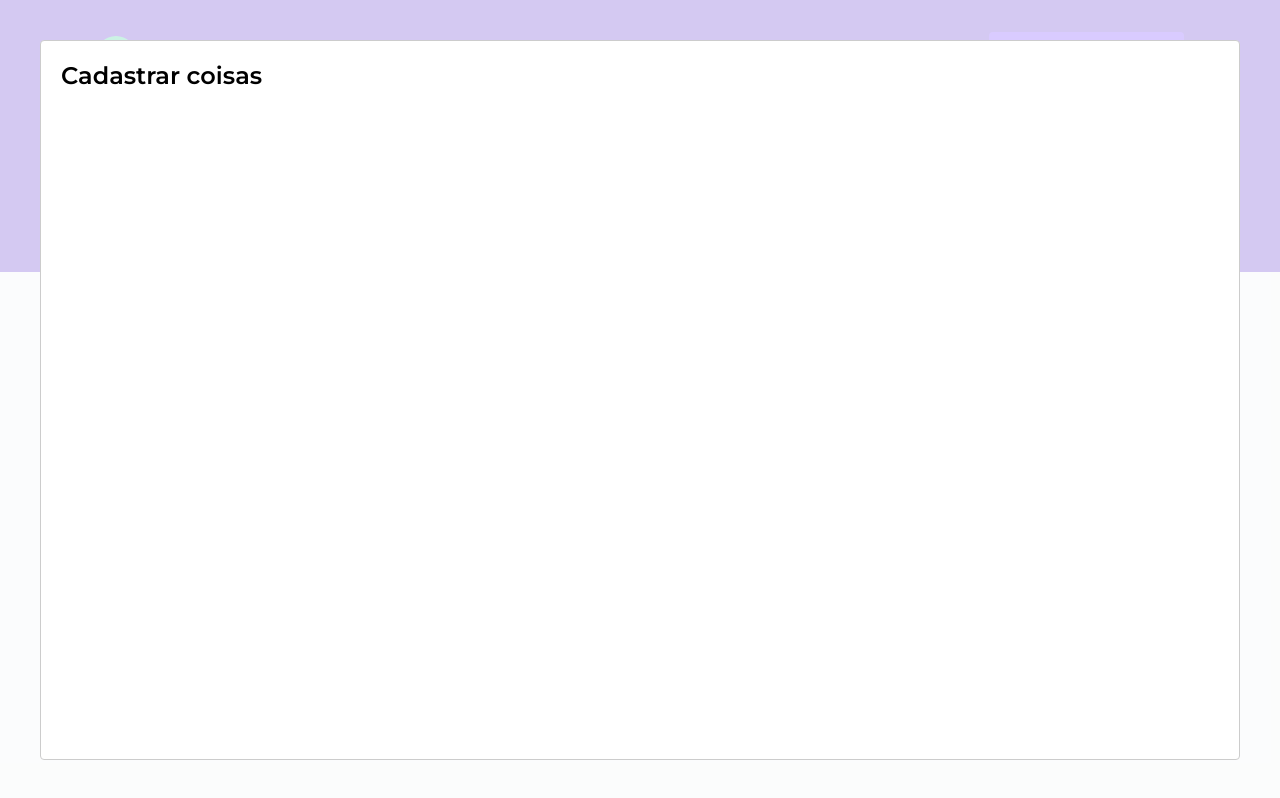
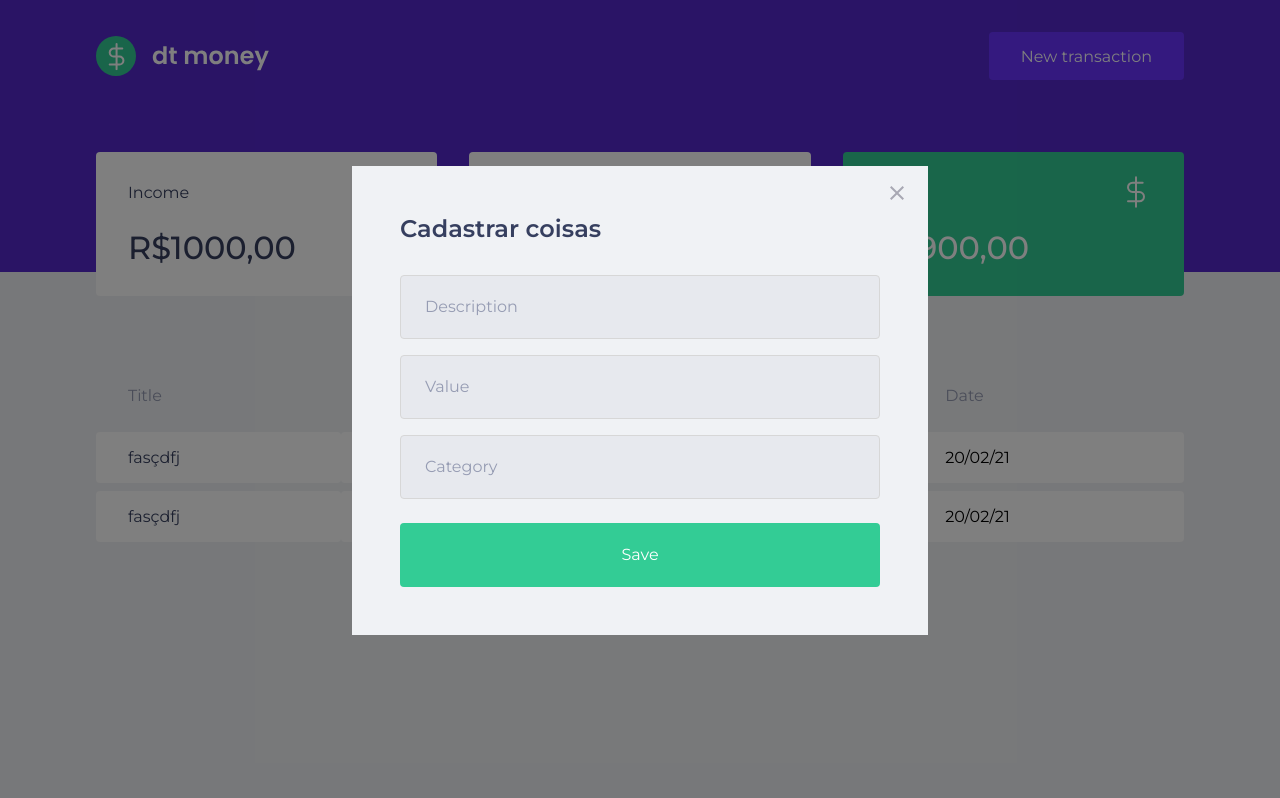
Before and after one commit to gabrielrochas/backtofundamentals, a React (Create React App) app in the folder ch02/: page / in a window 1280 px wide. Both pictures are taken after a click on the button "New transaction". Built offline with nearby package versions, Linux system fonts and the light colour scheme; no server answers; what miragejs would draw is missing.

Commit message:
feat: create modal styles

```diff
--- a/ch02/src/App.tsx
+++ b/ch02/src/App.tsx
@@ -5,18 +5,21 @@
 
 import { Header } from './components/Header';
 import { Dashboard } from './components/Dashboard';
+import { NewTransactionModal } from './components/common/NewTransactionModal';
 
 Modal.setAppElement('#root');
 
 export function App() {
   const [isNewTransactionModalOpen, setIsNewTransactionModalOpen] =
     useState(false);
+
   function handleOpenNewTransactionModalOpen() {
     setIsNewTransactionModalOpen(true);
   }
   function handleCloseNewTransactionModalOpen() {
     setIsNewTransactionModalOpen(false);
   }
+
   return (
     <>
       <GlobalStyle />
@@ -24,12 +27,11 @@
         onOpenNewTransactionNewModal={handleOpenNewTransactionModalOpen}
       />
       <Dashboard />
-      <Modal
+
+      <NewTransactionModal
         isOpen={isNewTransactionModalOpen}
         onRequestClose={handleCloseNewTransactionModalOpen}
-      >
-        <h2>Cadastrar coisas</h2>
-      </Modal>
+      />
     </>
   );
 }
--- /dev/null
+++ b/ch02/src/components/common/NewTransactionModal/index.tsx
@@ -0,0 +1,35 @@
+import Modal from 'react-modal';
+import { Container } from './styles';
+
+
+import closeImg from '../../../assets/close.svg';
+
+interface NewTransactionModalProps {
+  isOpen: boolean;
+  onRequestClose: () => void;
+}
+
+export function NewTransactionModal({
+  isOpen,
+  onRequestClose,
+}: NewTransactionModalProps) {
+  return (
+    <Modal
+      isOpen={isOpen}
+      onRequestClose={onRequestClose}
+      overlayClassName='react-modal-overlay'
+      className='react-modal-content'
+    >
+      <button type='button' onClick={onRequestClose} className="react-modal-close">
+        <img src={closeImg} alt="close button" />
+      </button>
+      <Container>
+        <h2>Cadastrar coisas</h2>
+        <input type='text' placeholder='Description' />
+        <input type='number' placeholder='Value' />
+        <input type='category' placeholder='Category' />
+        <button type='submit'>Save</button>
+      </Container>
+    </Modal>
+  );
+}
--- /dev/null
+++ b/ch02/src/components/common/NewTransactionModal/styles.ts
@@ -0,0 +1,46 @@
+import styled from "styled-components";
+export const Container = styled.form`
+  h2 {
+    color: var(--text-title);
+    font-size: 1.5rem;
+    margin-bottom: 2rem;
+  }
+
+  input {
+    width: 100%;
+    padding: 0 1.5rem;
+    height: 4rem;
+    border-radius: 0.25rem;
+    border: 1px solid #d7d7d7;
+    background: #e7e9ee;
+
+    font-weight: 400;
+    font-size: 1rem;
+
+    &::placeholder {
+      color: var(--text-body);
+    }
+
+    & + input {
+      margin-top: 1rem;
+    }
+
+  }
+  button[type="submit"] {
+    width: 100%;
+    padding: 0 1.5rem;
+    height: 4rem;
+    background: var(--green);
+    color: var(--shape);
+    border-radius: 0.25rem;
+    border: 0;
+    font-size: 1rem;
+    margin-top: 1.5rem;
+    font-size: 600;
+    transition: filter 0.2s;
+
+    &:hover {
+      filter: brightness(0.9);
+    }
+  }
+`
--- a/ch02/src/styles/global.ts
+++ b/ch02/src/styles/global.ts
@@ -52,4 +52,38 @@
     opacity: 0.6;
     cursor: not-allowed;
   }
+
+  .react-modal-overlay {
+    background: rgba(0,0,0,0.5);
+
+    position: fixed;
+    top: 0;
+    bottom: 0;
+    left: 0;
+    right: 0;
+
+    display: flex;
+    align-items: center;
+    justify-content: center;
+  }
+  .react-modal-content{
+    width: 100%;
+    max-width: 576px;
+
+    background: var(--background);
+    padding: 3rem;
+    position: relative;
+  }
+  .react-modal-close {
+    position: absolute;
+    right: 1.5rem;
+    top:  1.5em;
+    border: 0;
+    background: transparent;
+
+    transition: filter 0.25s;
+    &:hover {
+      filter: brightness(0.8);
+    }
+  }
 `;
```
